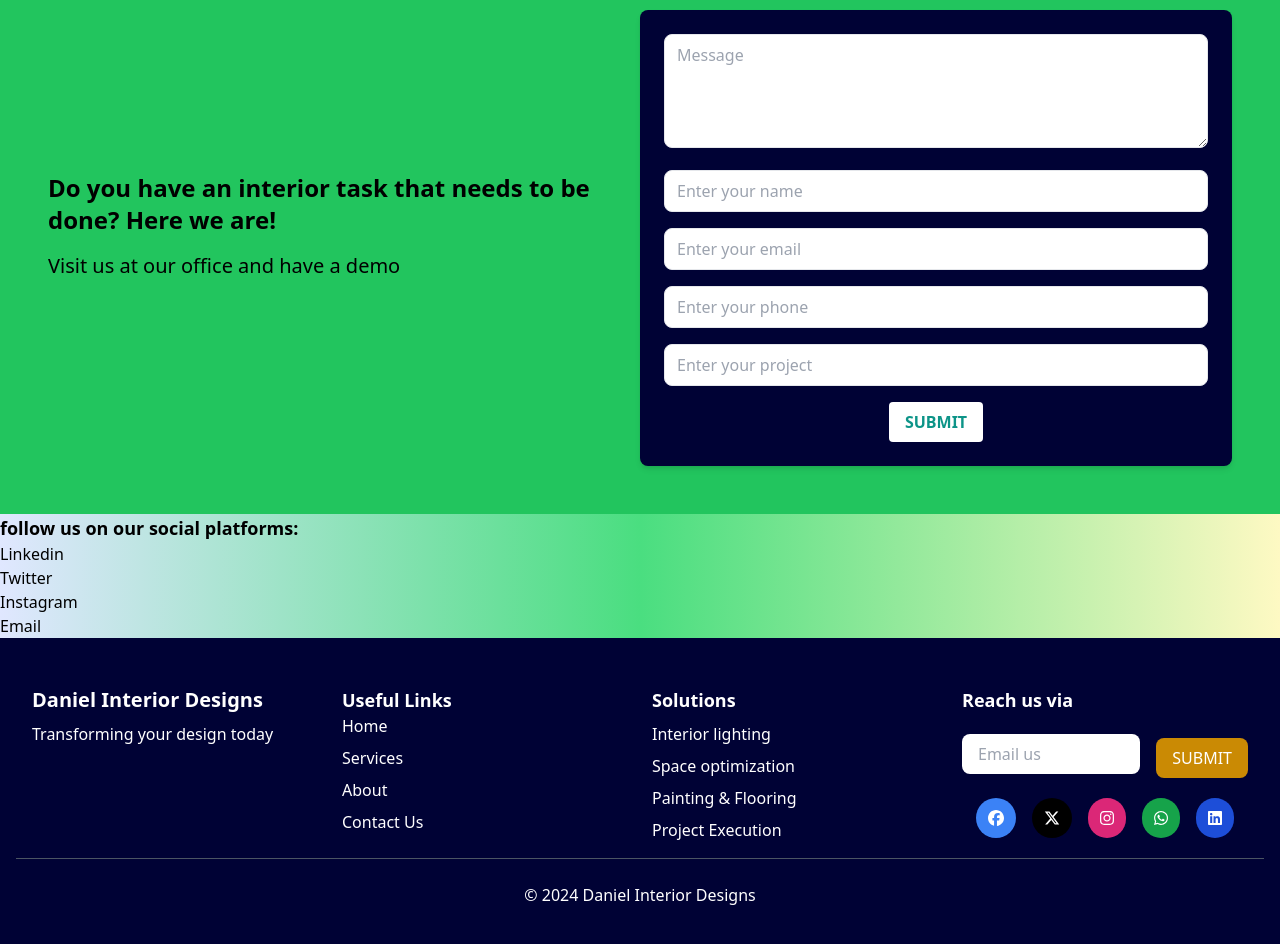
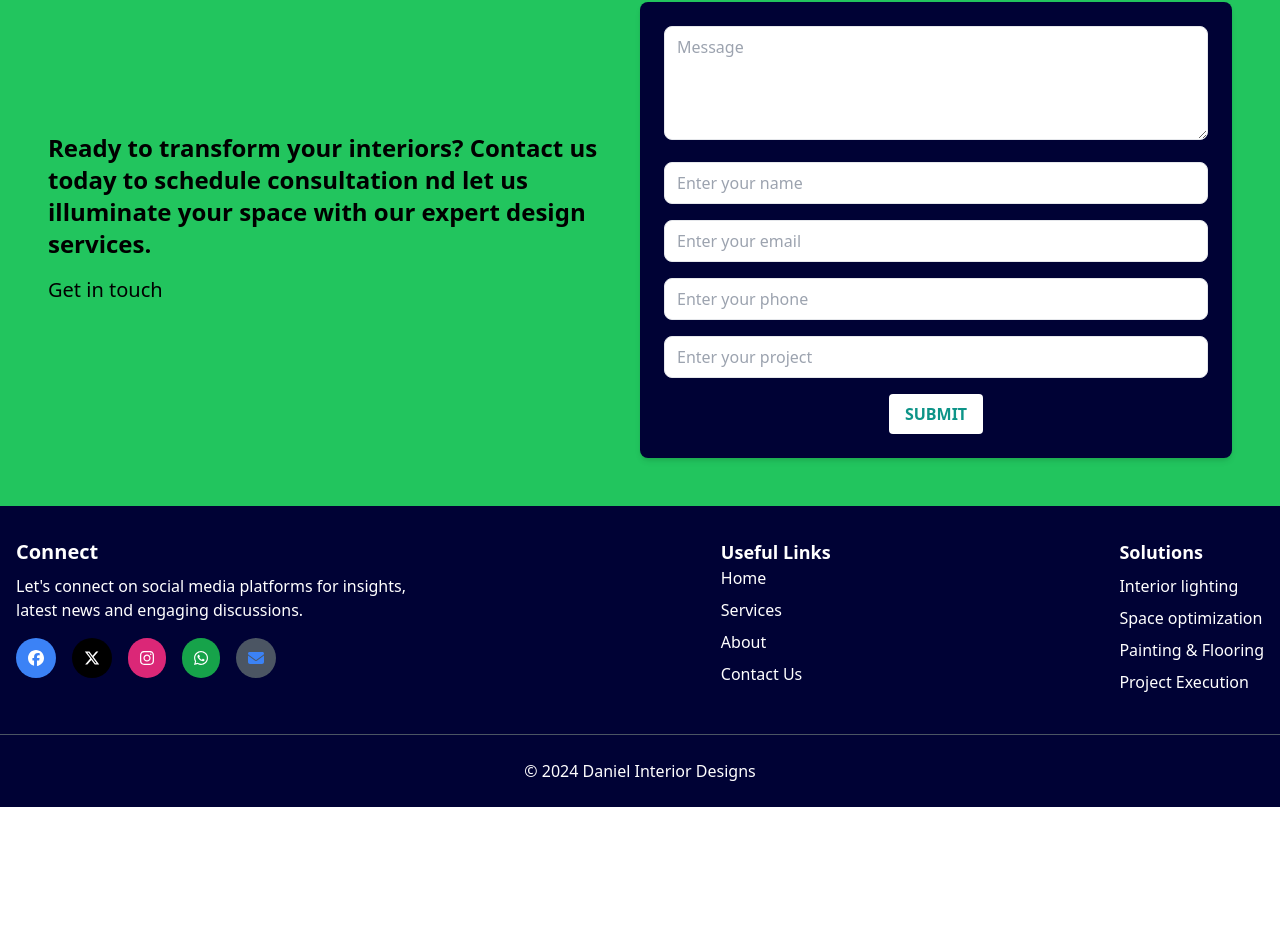
Before and after one commit to ErickGichuki/Daniel-Interior-designs, a React (Create React App) app in the folder client/: page /contact in a window 1280 px wide. Shown: the part 390-1334 px from the top of the page. After the commit the page ends 1197 px from the top, so only its background shows below. Built offline with nearby package versions, Linux system fonts and the light colour scheme; the HTML template or start-up script is replaced by a standard one.

Commit message:
refactor: enhance code functionality for the home, and footer pages

```diff
--- a/client/src/components/Footer.js
+++ b/client/src/components/Footer.js
@@ -1,62 +1,56 @@
 import React from 'react'
 import { FontAwesomeIcon } from '@fortawesome/react-fontawesome'
-import { faFacebook, faInstagram, faWhatsapp, faXTwitter, faLinkedin} from '@fortawesome/free-brands-svg-icons'
+import { faFacebook, faInstagram, faWhatsapp, faXTwitter, faLinkedin, famail} from '@fortawesome/free-brands-svg-icons'
+import { faEnvelope } from '@fortawesome/free-solid-svg-icons'
 
 function Footer() {
   return (
     <div className='bg-dark-blue'>
      <div className='container mx-auto px-4 py-8'>
-     <div className='grid grid-cols-1 md:grid-cols-3 p-4 sm:grid-cols-2 lg:grid-cols-4 gap-6'>
-      <div className='text-white'>
-        <h2 className='text-xl font-semibold mb-2'>Daniel Interior Designs</h2>
-        <p>Transforming your design today</p>
+     <div className='flex flex-col md:flex-row justify-between'>
+      <div className='text-white mb-4 md:mb-0 md:w-1/3'>
+        <h2 className='text-xl font-semibold mb-2'>Connect</h2>
+        <p className='mb-4'>
+          Let's connect on social media platforms for insights, latest news and engaging discussions.
+        </p>
+        <div className='flex space-x-4 -center'>
+          <a href='' className=''>
+            <FontAwesomeIcon icon={faFacebook} className='rounded-full bg-blue-500 p-3'/>
+          </a>
+          <a href='' className=''>
+            <FontAwesomeIcon icon={faXTwitter} className='rounded-full bg-black p-3'/>
+          </a>
+          <a href=' https://www.instagram.com/danielinteriors254?igsh=YzljYTk1ODg3Zg==' className=''>
+            <FontAwesomeIcon icon={faInstagram} className='rounded-full bg-pink-600 p-3'/>
+          </a>
+          <a href='https://wa.me/message/5ASRCZOLWA2NP1' className=''>
+            <FontAwesomeIcon icon={faWhatsapp} className='rounded-full bg-green-600 p-3'/>
+          </a>
+          <a href='mailto:danielinteriordesigns@gmail.com' className='text-blue-500'>
+            <FontAwesomeIcon icon={faEnvelope} className='rounded-full bg-gray-600 p-3'/>
+          </a>
+        </div>
       </div>
-      <div className='text-white'>
+      <div className='text-white mb-4'>
         <h2 className='font-bold text-lg'>Useful Links</h2>
          <ul className='list-none space-y-2'>
-            <li><a href='/home' className='hover:'>Home</a></li>
-            <li><a href='/services' className='hover:'>Services</a></li>
-            <li><a href='/about' className='hover:'>About</a></li>
-            <li><a href='/contact' className='hover:'>Contact Us</a></li>
+            <li><a href='/home' className='hover:text-underline'>Home</a></li>
+            <li><a href='/services' className='hover:text-underline'>Services</a></li>
+            <li><a href='/about' className='hover:text-underline'>About</a></li>
+            <li><a href='/contact' className='hover:text-underline'>Contact Us</a></li>
          </ul>
       </div>
 
       <div className='text-white'>
         <h2 className='text-lg font-bold mb-2'>Solutions</h2>
         <ul className='list-none space-y-2'>
-            <li><a href='#' className='hover:'>Interior lighting</a></li>
-            <li><a href='#' className='hover:'>Space optimization</a></li>
-            <li><a href='#' className='hover:'>Painting & Flooring</a></li>
-            <li><a href='#' className='hover:'>Project Execution</a></li>
+            <li><a href='#' className='hover:text-underline'>Interior lighting</a></li>
+            <li><a href='#' className='hover:text-underline'>Space optimization</a></li>
+            <li><a href='#' className='hover:text-underline'>Painting & Flooring</a></li>
+            <li><a href='#' className='hover:text-underline'>Project Execution</a></li>
         </ul>
       </div>
 
-      <div className='text-white'>
-        <h2 className='text-lg font-bold mb-2'>Reach us via</h2>
-        <div className='pt-3'>
-         <form className=' flex flex-col md:flex-row items-center gap-4 mb-4'>
-         <input
-            type='text'
-            name='email'
-            placeholder='Email us'
-            className='py-2 px-4 rounded-lg text-black mb-2 w-full max-w-xs'
-            />
-             <button
-            type='submit'
-            className='text-white py-2 px-4 bg-yellow-600 rounded-lg text-white'
-            >
-                SUBMIT
-            </button>
-         </form>
-        </div>
-        <div className='flex flex-wrap gap-4 justify-center'>
-        <FontAwesomeIcon icon={faFacebook} className='rounded-full bg-blue-500 p-3'/>
-        <FontAwesomeIcon icon={faXTwitter} className='rounded-full bg-black p-3'/>
-        <FontAwesomeIcon icon={faInstagram} className='rounded-full bg-pink-600 p-3'/>
-        <FontAwesomeIcon icon={faWhatsapp} className='rounded-full bg-green-600 p-3'/>
-        <FontAwesomeIcon icon={faLinkedin} className='rounded-full bg-blue-700 p-3'/>
-
-        </div>
     </div>
     </div>
 
@@ -64,7 +58,6 @@ function Footer() {
       <p>&copy; {new Date().getFullYear()} Daniel Interior Designs</p>
      </div>
      </div>
-    </div>
   )
 }
 
--- a/client/src/components/Navbar.js
+++ b/client/src/components/Navbar.js
@@ -8,9 +8,9 @@ function Navbar() {
     <nav className='p-4 bg-dark-blue text-white'>
       <div className='max-w-7xl mx-auto px-2 sm:px-6 lg:px-8'>
         <div className='relative flex items-center justify-between'>
-          <div className='flex items-center'>
+          <div className='flex items-center space-x-4'>
             <Link to='/home' aria-label='Home'>
-              <img src='/Daniel.png' alt='Dan logo' className='w-16 rounded-3xl'/>
+              <img src='/Daniel.png' alt='Daniel logo' className='w-14 h-14 rounded-full object-cover'/>
             </Link>
           </div>
           <p className='ml-3 text-lg font-semibold'>Daniel Interior Designs</p>
--- a/client/src/pages/Contact.js
+++ b/client/src/pages/Contact.js
@@ -8,16 +8,15 @@ function Contact() {
       <Navbar/>
       <div className='relative'>
         <img
-        src=''
+        src='Daniel.png'
         alt=''
         className='w-full h-64 object-cover'
         />
-        <h1 className='absolute top-1/2 left-1/2 transform -translate-x-1/2 -translate-y-1/2 text-whitefont-bold text-3xl'>Contact Us</h1>
       </div>
       <div className='bg-green-500 flex flex-col p-12 md:flex-row justify-between items-center'>
         <div className='md:w-1/2 mb-8 md:mb-0'>
-          <h2 className='text-2xl font-bold mb-4'>Do you have an interior task that needs to be done? Here we are!</h2>
-          <p className='text-xl mb-6'>Visit us at our office and have a demo</p>
+          <h2 className='text-2xl font-bold mb-4'>Ready to transform your interiors? Contact us today to schedule consultation nd let us illuminate your space with our expert design services.</h2>
+          <p className='text-xl mb-6'>Get in touch</p>
         </div>
 
       <form className='p-6 bg-dark-blue rounded-lg shadow-md md:w-1/2'>
@@ -66,15 +65,6 @@ function Contact() {
         </div>
       </form>
       </div>
-      <div className='bg-gradient-to-r from-indigo-100 via-green-400 to-yellow-100'>
-        <p className='text-lg font-bold'>follow us on our social platforms:</p>
-        <ul>
-          <li>Linkedin</li>
-          <li>Twitter</li>
-          <li>Instagram</li>
-          <li>Email</li>
-        </ul>
-      </div>
       <Footer/>
     </div>
   )
--- a/client/src/pages/Home.js
+++ b/client/src/pages/Home.js
@@ -6,8 +6,8 @@ function Home() {
   return (
     <div className='flex flex-col min-h-screen'>
       <Navbar />
-      <div className='bg-gray-200'>
-        <div className='text-center pt-10 max-w-2xl mx-auto mb-4'>
+      <div className='relative bg-gray-200'>
+        <div className='text-center pt-10 max-w-2xl mx-auto mb-4 z-10'>
           <h1 className='text-4xl font-bold mb-4'>Transform Your Space with Daniel Interior Designs</h1>
           <p className='text-md mb-6'>We believe in creating spaces that inspire and elevate your everyday life. We work closely with you to bring your vision to life, combining functionality with aesthetic appeal.</p>
             <div className='flex flex-col md:flex-row justify-center mt-8 space-y-4 md:space-y-0 md:space-x-4'>
@@ -27,10 +27,10 @@ function Home() {
             </div>
         </div>
       </div>
-      <div className='bg-gray-100 pt-5 pb-5'>
+      <div className='bg-gray-100 pt-10 pb-5'>
         <div className='text-center'>
           <h2 className='text-xl font-semibold'>Transformative Design Integration</h2>
-          <p>We are</p>
+          <p>Discover how we integrate innovative design solutions to transform your space into a personalized haven.</p>
         </div>
       </div>
       <Footer/>
--- a/client/src/pages/Services.js
+++ b/client/src/pages/Services.js
@@ -4,12 +4,41 @@ import Footer from '../components/Footer'
 
 function Services() {
   return (
-    <div>
+    <div className='flex flex-col mib-h-screen'>
       <Navbar/>
-      <div className='p-3'>
-        <h2>We offer the following services</h2>
-        <div className='shadow-lg'>
-          <h2>marble painting</h2>
+      <div className='p-6 bg-gray-100'>
+        <h2 className='text-2xl font-bold text-center mb-6'>We offer the following services</h2>
+        <div className='grid grid-cols-1 md:grid-cols-3 lg:grid-cols-3 gap-6'>
+          <div className='bg-white shadow-lg p-6 rounded-lg'>
+            <h3 className='text-xl font-semibold mb-2'>Marble Painting</h3>
+            <p>Our marble painting services offer a luxurious and timeless finish that enhances the aesthetic appeal of your space. We use high quality materials and expert techniques to achieve stunning result.</p>
+          </div>
+
+          <div className='bg-white shadow-lg p-6 rounded-lg'>
+            <h3 className='text-xl font-semibold mb-2'>Custom Furniture Design</h3>
+            <p>We provide bespoke furniture design services tailored to your unique needs and preferences. Our designs focus on functionality and style, ensuring your furniture complements your space perfectly.</p>
+          </div>
+
+          <div className='bg-white shadow-lg p-6 rounded-lg'>
+            <h3 className='text-xl font-semibold mb-2'>Lighting Solutions</h3>
+            <p>Our lighting solutions are designed to create the perfect ambiance for your space. We offer a range of options from subtle accent lighting to dramatic features, all tailored to enhance your interior.</p>
+          </div>
+
+          <div className='bg-white shadow-lg p-6 rounded-lg'>
+            <h3 className='text-xl font-semibold mb-2'>Marble Painting</h3>
+            <p>Our marble painting services offer a luxurious and timeless finish that enhances the aesthetic appeal of your space. We use high quality materials and expert techniques to achieve stunning result.</p>
+          </div>
+
+          <div className='bg-white shadow-lg p-6 rounded-lg'>
+            <h3 className='text-xl font-semibold mb-2'>Space Optimization</h3>
+            <p>We specialize in optimizing your space to maximize functionality and aesthetics. Our approach includes smart furniture arrangement, efficient storage solutions, and creative use of color and lighting.</p>
+          </div>
+
+          <div className='bg-white shadow-lg p-6 rounded-lg'>
+            <h3 className='text-xl font-semibold mb-2'>Interior Design Consultation</h3>
+            <p>We provide personalized advice and recommendations to help you achieve your ideal interior design. We consider your style preferences, needs, and budget to create  a design plan that works for you.</p>
+          </div>
+
         </div>
       </div>
       <Footer/>
```
